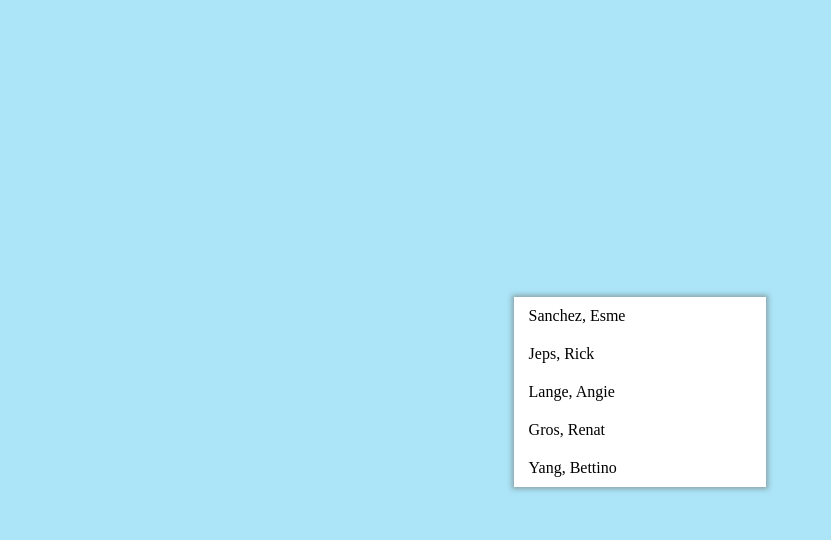
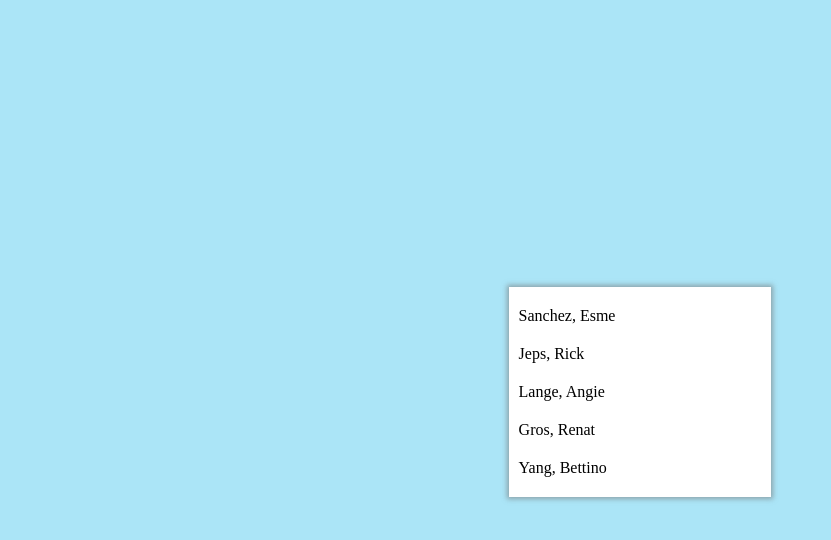
Before and after one commit to alihussain98/Lyssn, a plain HTML site: page index.html in a window 1280 px wide. Shown: the part 66-606 px from the top of the page, without its empty margins (0-831 px from the left). Drawn offline with Linux system fonts and the light colour scheme; files whose address does not match are found by name.

Commit message:
padded hover added

```diff
--- a/styles.css
+++ b/styles.css
@@ -16,19 +16,19 @@ body {
   display: flex;
   flex-direction: column;
   box-shadow: 0 0 5px 2px rgba(116, 115, 115, 0.589);
+  padding-top: 10px;
+  padding-bottom: 10px;
+  padding-left: 5px;
+  padding-right: 5px;
 }
 
 .cards {
   padding-top: 10px;
   padding-bottom: 10px;
-  padding-left: 15px;
+  padding-left: 5px;
   padding-right: 5px;
 }
 
 .cards:hover {
-  padding-top: 10px;
-  padding-bottom: 10px;
-  padding-left: 15px;
-  padding-right: 5px;
   background-color: rgb(201, 199, 199);
 }
```
